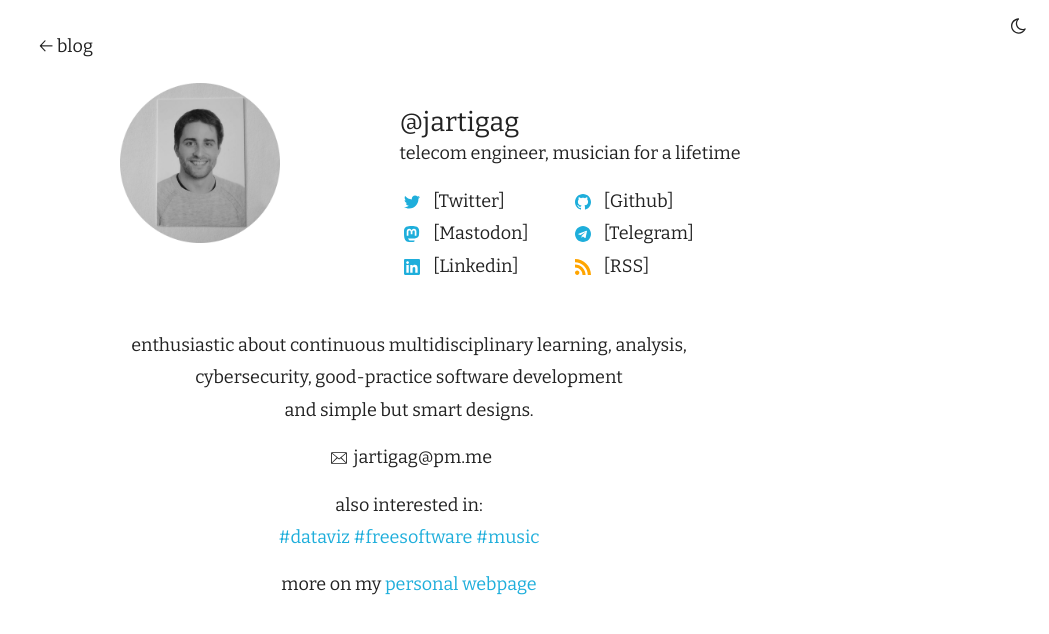
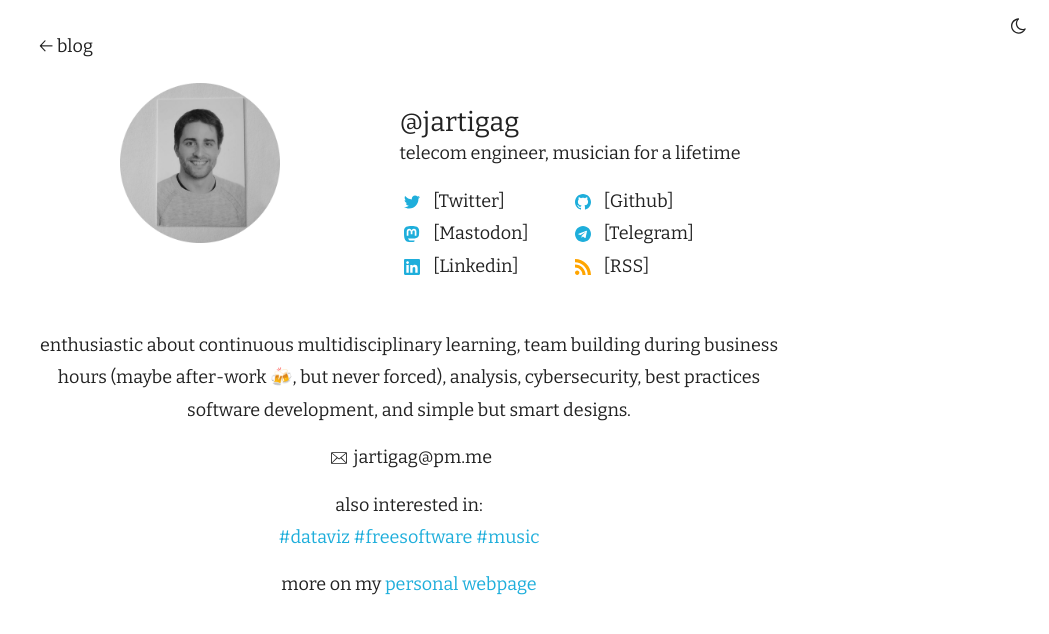
Before and after one commit to jartigag/blog, a Jekyll site: the page built from about.md, in a window 1280 px wide. Shown: the top 634 px of the page, without its empty margins (231-1280 px from the left). Built offline with Jekyll 4.4.1, drawn with Linux system fonts in a browser that asks for light colours; nearby versions of some CDN libraries.

Commit message:
Update about.md

```diff
--- a/about.md
+++ b/about.md
@@ -2,13 +2,11 @@
 layout: about
 ---
 
-enthusiastic about continuous multidisciplinary learning, analysis,
-cybersecurity, good-practice software development
-and simple but smart designs.
+enthusiastic about continuous multidisciplinary learning, team building during business hours (maybe after-work 🍻, but never forced), analysis, cybersecurity, best practices software development, and simple but smart designs.
 
 <a class="black-link" href="mailto:{{ site.email }}"><svg class="svg-icon"><use xlink:href="#mail"></use></svg> {{ site.email }}</a>
 
 also interested in:
-[#dataviz](#) [#freesoftware](#) [#music](#)
+[#dataviz](https://javier.artiga.es/dataviz/) [#freesoftware](https://javier.artiga.es/a/coreutils/) [#music](https://javier.artiga.es/rec/)
 
 more on my [personal webpage](https://javier.artiga.es/)
```
